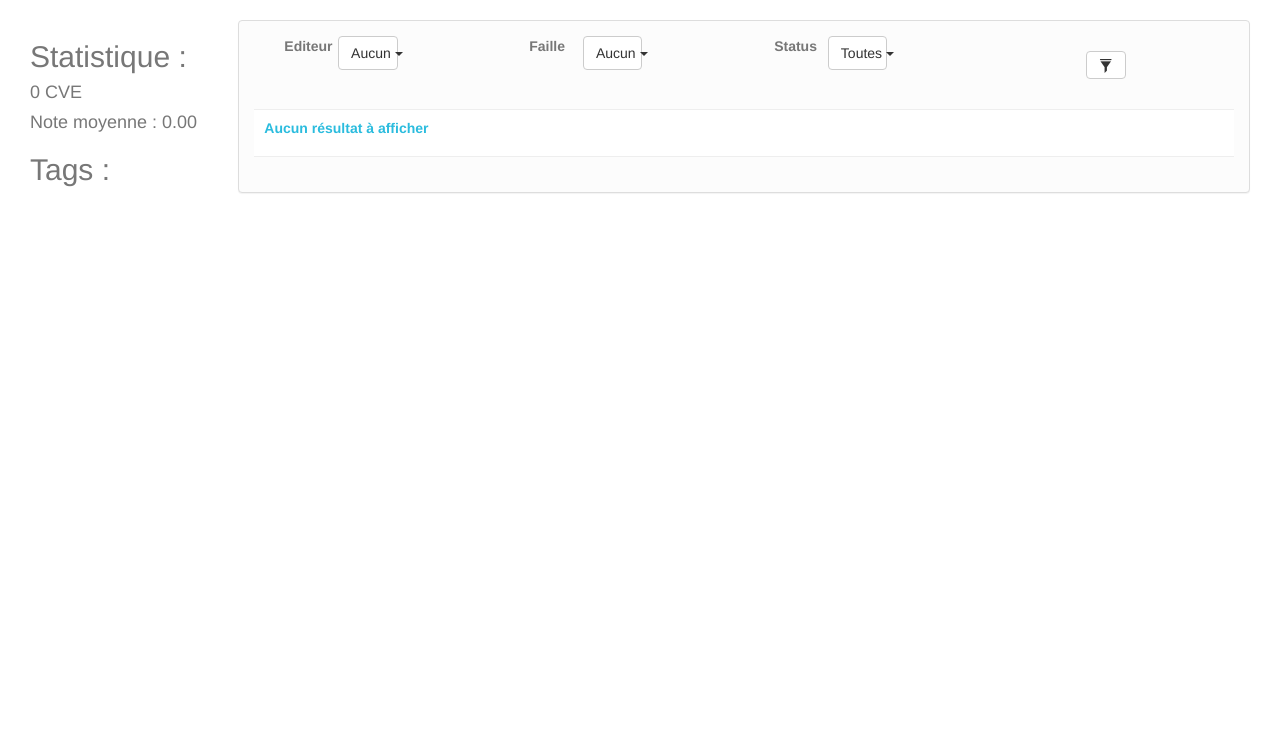
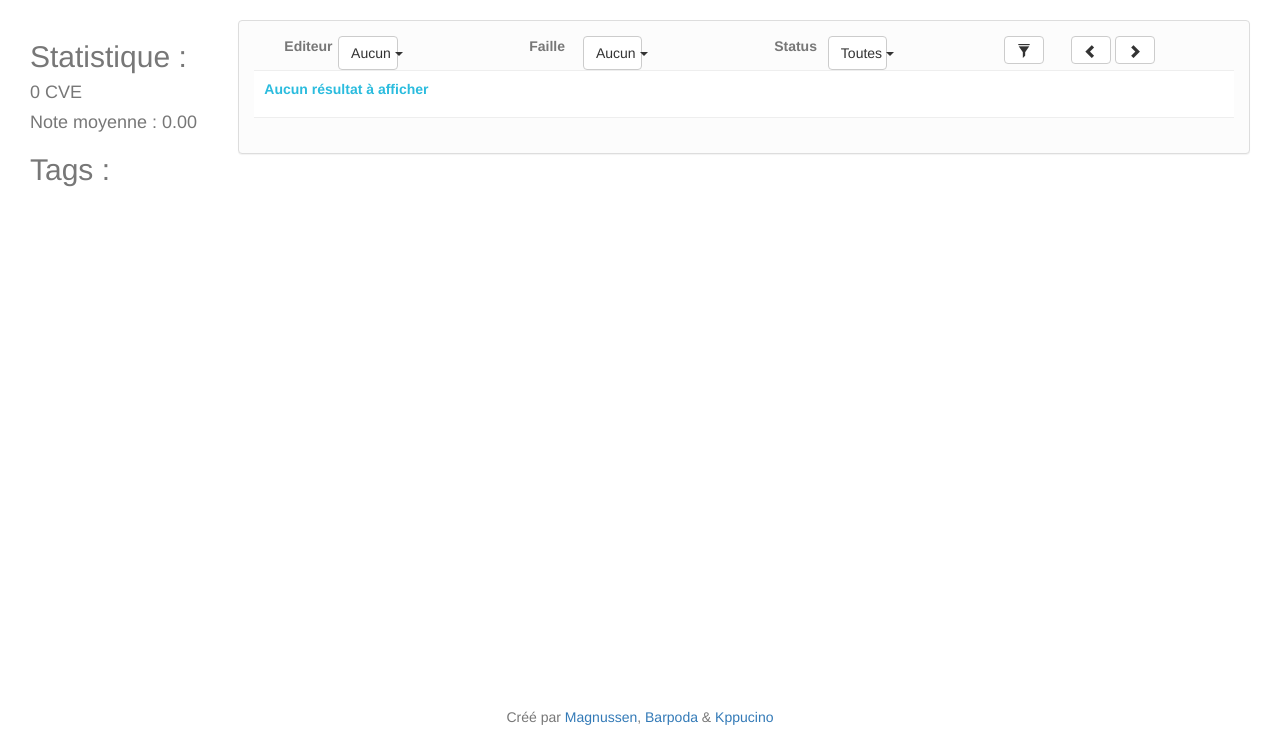
Before and after one commit to Kppucino/howimetyourcve, a PHP site: page / in a window 1280 px wide. Shown: the part 66-800 px from the top of the page. Run offline with PHP 8.4, Linux system fonts and the light colour scheme; data that the repository does not hold is empty; some web fonts are replaced.

Commit message:
Ajout Footer

```diff
--- /dev/null
+++ b/footer.php
@@ -0,0 +1,5 @@
+<!DOCTYPE html>
+<html lang="fr">
+<footer>
+    <p>Créé par <a href="https://www.root-me.org/Thibault-89823?inc=info&lang=fr">Magnussen</a>, <a href="https://www.root-me.org/barpoda?lang=fr">Barpoda</a> & <a href="https://www.root-me.org/Kppucino?lang=fr">Kppucino</a></p>
+</footer>
--- a/index.php
+++ b/index.php
@@ -105,13 +105,16 @@
 							    </div>
 								</div>
 							</div>
-							<div class="col-md-offset-1 col-md-1">
-								<div class="btn-group buttonFiltre">
+							<div class="col-md-1">
+								<div class="buttonFiltre">
 									<button class="btn btn-default"><i class="glyphicon glyphicon-filter"></i></button>
 								</div>
 							</div>
+							<div class="row">
+									<button class="btn btn-default"><i class="glyphicon glyphicon-chevron-left"></i></button>
+									<button class="btn btn-default"><i class="glyphicon glyphicon-chevron-right"></i></button>
+								</div>
 						</div>
-
 						<div class="table-container">
 							<table class="table table-filter">
 							</table>
@@ -120,7 +123,11 @@
 				</div>
 			</div>
 		</div>
+		<?php
+			include("footer.php");
+		?>
 </body>
+
 <script type="text/javascript">
 	$(function() {
 	    $('.multiselect-ui').multiselect({
--- a/style/styles.css
+++ b/style/styles.css
@@ -182,3 +182,21 @@ span.multiselect-native-select select {
 .table-filter .media .summary {
 	font-size: 14px;
 }
+
+footer
+{
+    position: fixed;
+    bottom: 0;
+    left: 0;
+    right: 0;
+    height: 35px;
+    text-align: center;
+    color : rgb(119, 119, 119)
+}
+
+footer p
+{
+    padding: 10.5px;
+    margin: 0px;
+    line-height: 100%;
+}
```
Also changed, not shown: 1 other file.
